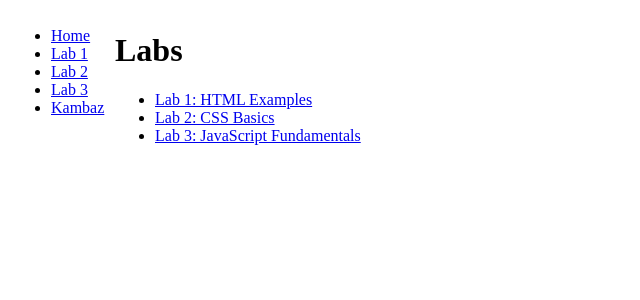
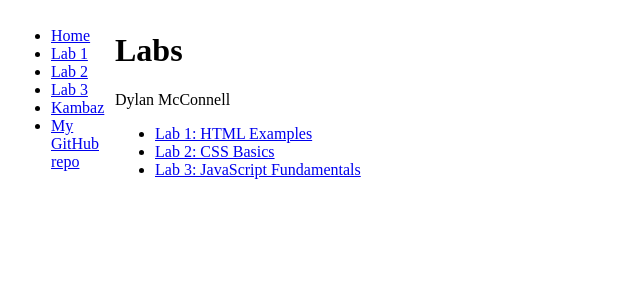
Before and after one commit to dylanfmcconnell/kambaz-next-js, a Next.js app: page /Labs in a window 1280 px wide. Shown: the top 300 px of the page, without its empty margins (0-640 px from the left). Built offline with nearby package versions, Linux system fonts and the light colour scheme.

Commit message:
final additions

```diff
--- a/app/Labs/TOC.tsx
+++ b/app/Labs/TOC.tsx
@@ -21,5 +21,8 @@ export default function TOC() {
      <li>
        <Link href="/" id="wd-lab3-link">
          Kambaz </Link> </li>
+      <li>
+        <a href="https://github.com/dylanfmcconnell/kambaz-next-js.git" id="wd-github">My GitHub repo</a><br/>
+      </li>
    </ul>
 );}
--- a/app/Labs/page.tsx
+++ b/app/Labs/page.tsx
@@ -3,6 +3,7 @@ export default function Labs() {
  return (
    <div id="wd-labs">
      <h1>Labs</h1>
+     Dylan McConnell
      <ul>
        <li>
          <Link href="/Labs/Lab1" id="wd-lab1-link">
```
